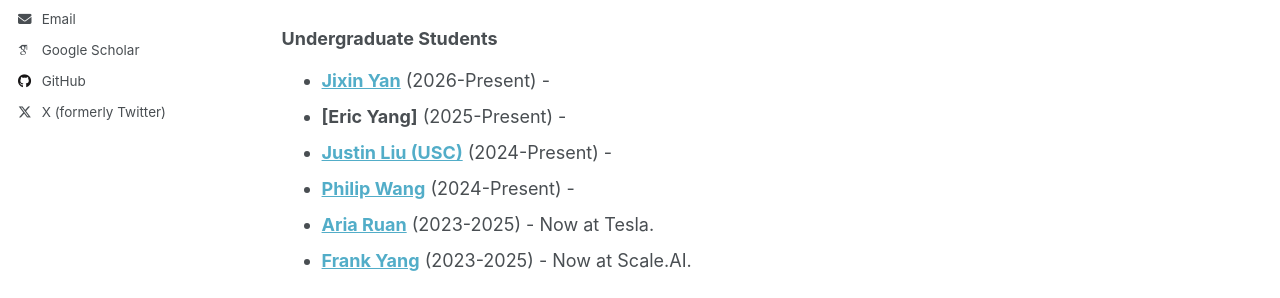
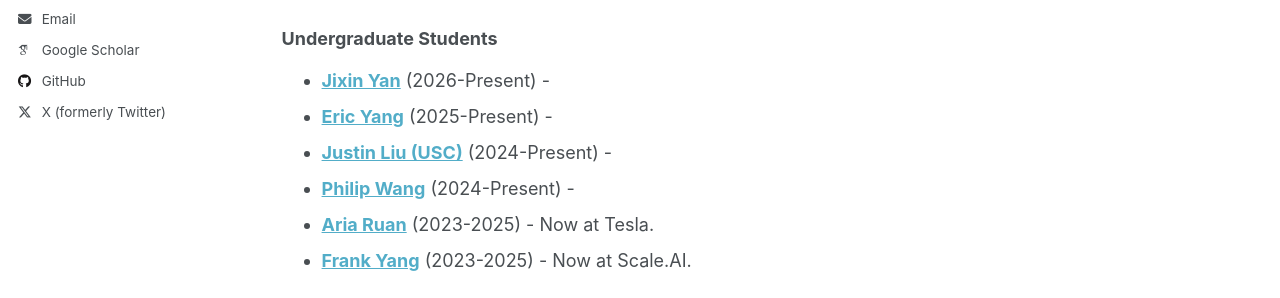
Before and after one commit to SimonZhan-code/SimonZhan-code.github.io, a Jekyll site: the page built from _pages/mentoring.md, in a window 1280 px wide and 1064 px high. Shown: the part 382-680 px from the top of the window. Built offline with Jekyll 4.4.1, drawn with Linux system fonts in a browser that asks for light colours; some web fonts are replaced; a script that is not in the unit is left out; part of the change alters nothing that is shown.

```diff
--- a/_pages/mentoring.md
+++ b/_pages/mentoring.md
@@ -14,7 +14,7 @@ author_profile: true
 
 ### Undergraduate Students
 - **[Jixin Yan](https://kevinyan831.space/)** (2026-Present) -
-- **[Eric Yang]** (2025-Present) -
+- **[Eric Yang](http://linkedin.com/in/eric-yang-875b41236)** (2025-Present) -
 - **[Justin Liu (USC)](https://www.linkedin.com/in/justinyliu)** (2024-Present) -
 - **[Philip Wang](https://www.linkedin.com/in/philip-wang-a3919a270)** (2024-Present) -
 - **[Aria Ruan](https://ariar1225.github.io/)** (2023-2025) - Now at Tesla.
```
